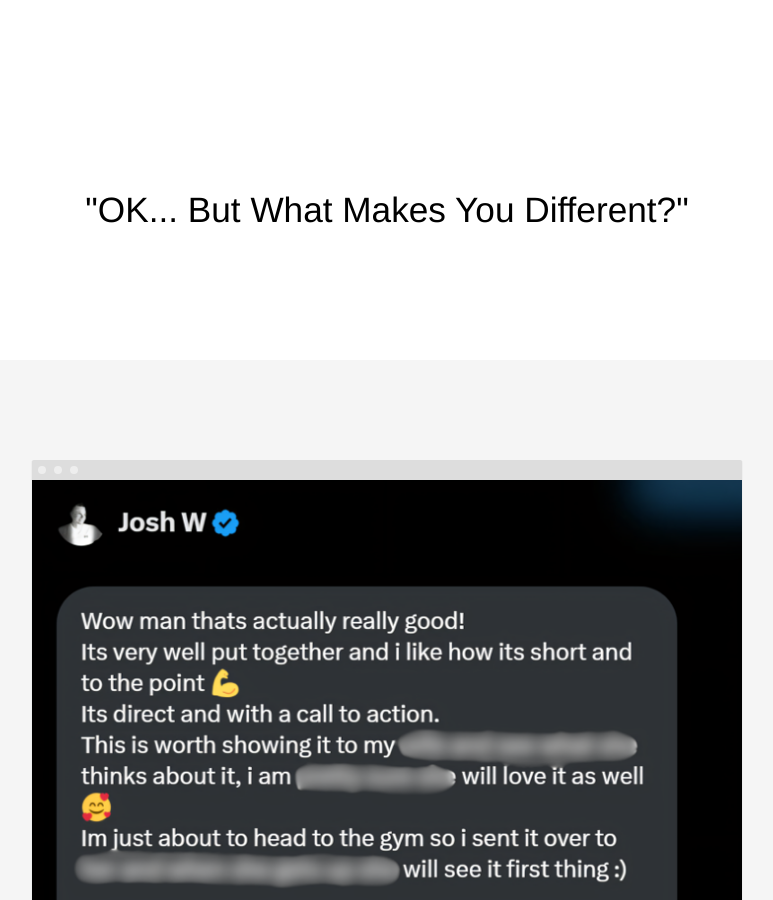
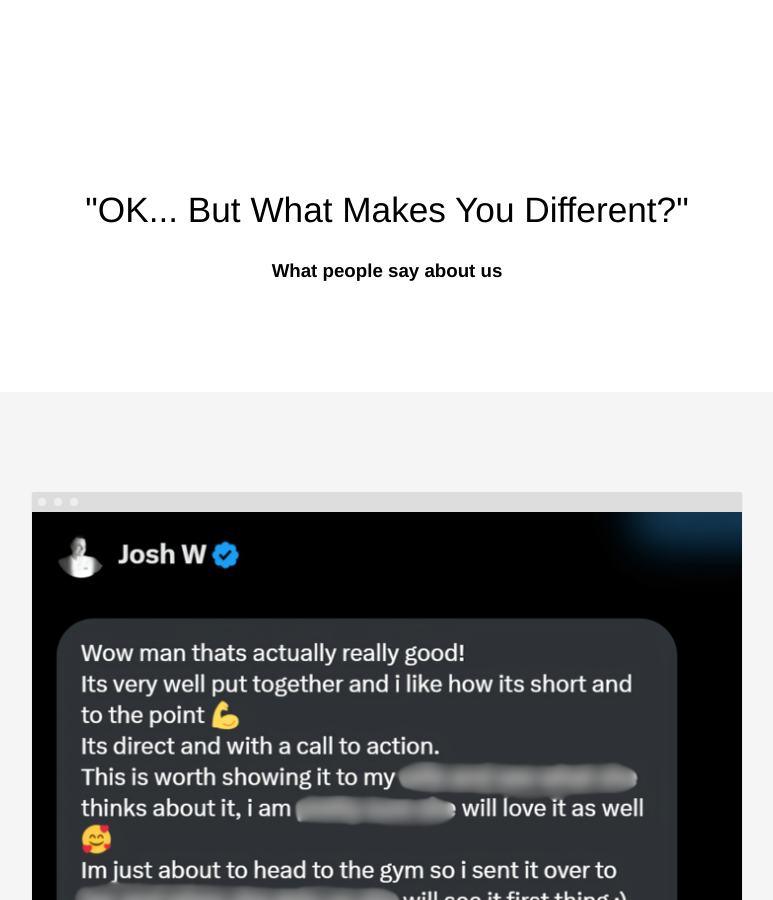
Before and after one commit to Huntinex/MMResults, a Jekyll site: the page built from index.html, in a window 1280 px wide and 900 px high, scrolled down 1179 px. Shown: the whole window, without its empty margins (253-1026 px from the left). Built offline with Jekyll 4.4.1, drawn with Linux system fonts in a browser that asks for light colours.

Commit message:
Update index.html

```diff
--- a/index.html
+++ b/index.html
@@ -37,6 +37,7 @@ description: More Growth. More Clients.
 	</section>
 	<center><section>
 			<h2>"OK... But What Makes You Different?"</h2>
+			<h3>What people <strong>say about us</strong></h3>
 	</section></center>
 	<section class="testimonial">
 		<div class="container flex">
```
